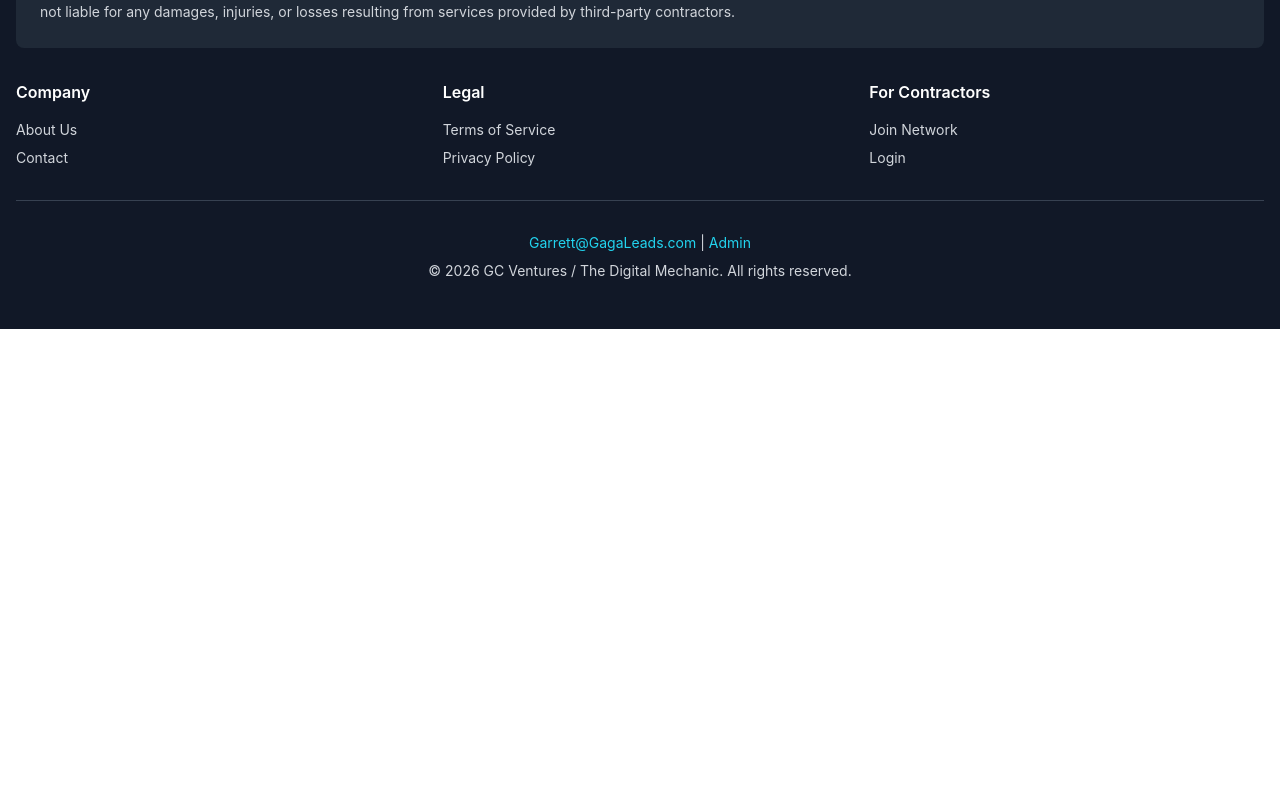
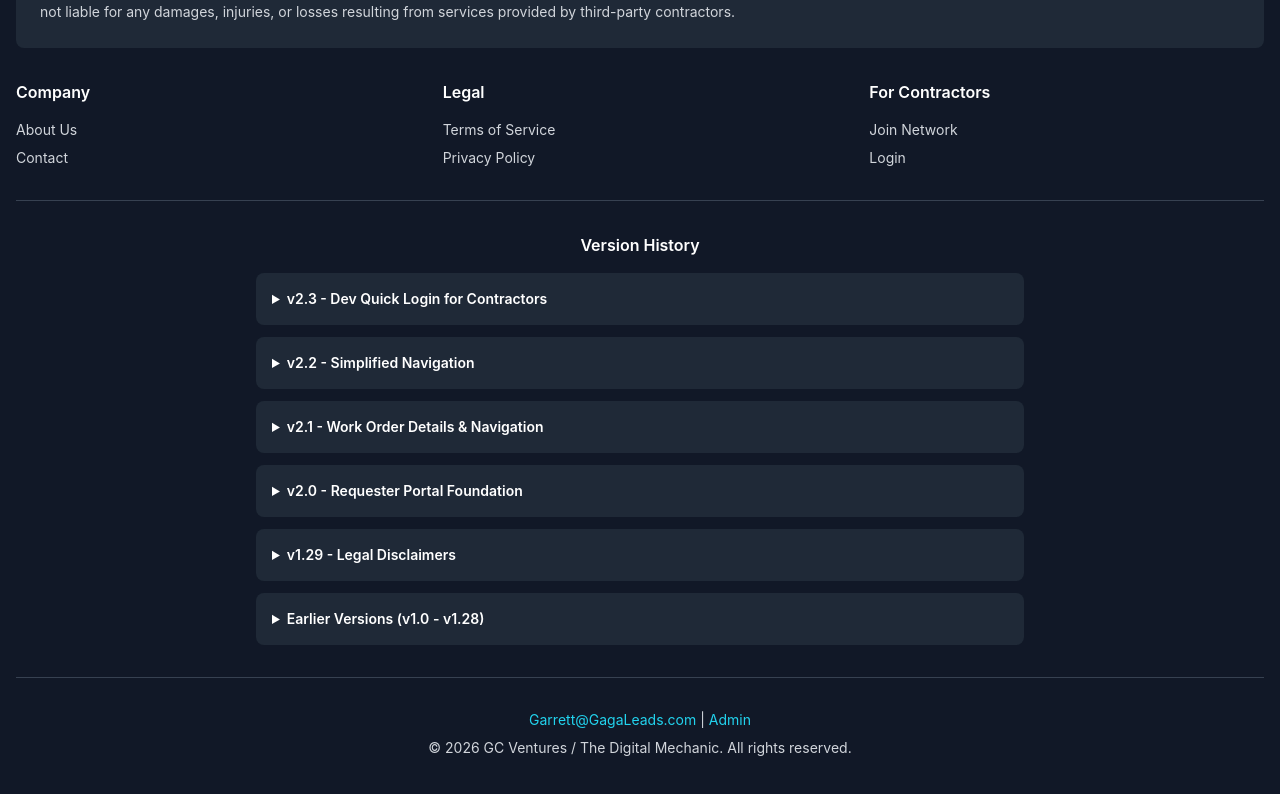
Before and after one commit to cadaeB02/Gaga-MVP-Leads, a Next.js app: page /admin/leads in a window 1280 px wide. Shown: the part 979-1773 px from the top of the page. Before the commit the page ends 1308 px from the top, so only its background shows below. Built offline with nearby package versions, Linux system fonts and the light colour scheme; no server answers.

Commit message:
v2.4 - Add version history/changelog to footer

```diff
--- a/app/page.tsx
+++ b/app/page.tsx
@@ -154,7 +154,7 @@ function HomeContent() {
                 <div className="max-w-7xl mx-auto flex items-center justify-between">
                     <div className="flex items-center gap-3">
                         <h1 className="text-2xl font-bold text-gray-900">LeadMan</h1>
-                        <span className="text-xs font-semibold text-gray-500 bg-gray-100 px-2 py-1 rounded">v2.3</span>
+                        <span className="text-xs font-semibold text-gray-500 bg-gray-100 px-2 py-1 rounded">v2.4</span>
                     </div>
                     <button
                         onClick={handleStripeCheckout}
--- a/components/Footer.tsx
+++ b/components/Footer.tsx
@@ -43,6 +43,80 @@ export default function Footer() {
                     </div>
                 </div>
 
+                {/* Version History */}
+                <div className="border-t border-gray-700 pt-8 mb-8">
+                    <h4 className="text-white font-semibold mb-4 text-center">Version History</h4>
+                    <div className="max-w-3xl mx-auto space-y-3 text-sm">
+                        <details className="bg-gray-800 rounded-lg p-4">
+                            <summary className="cursor-pointer font-semibold text-white hover:text-cyan-400 transition-colors">
+                                v2.3 - Dev Quick Login for Contractors
+                            </summary>
+                            <ul className="mt-3 ml-4 space-y-1 text-gray-400">
+                                <li>• Added "Dev Quick Login" button to contractor login page</li>
+                                <li>• Instant login as testpro@example.com for testing</li>
+                            </ul>
+                        </details>
+
+                        <details className="bg-gray-800 rounded-lg p-4">
+                            <summary className="cursor-pointer font-semibold text-white hover:text-cyan-400 transition-colors">
+                                v2.2 - Simplified Navigation
+                            </summary>
+                            <ul className="mt-3 ml-4 space-y-1 text-gray-400">
+                                <li>• Simplified navigation to role-based "Dashboard" and "Home" buttons</li>
+                                <li>• Removed cross-role dashboard links for better security</li>
+                            </ul>
+                        </details>
+
+                        <details className="bg-gray-800 rounded-lg p-4">
+                            <summary className="cursor-pointer font-semibold text-white hover:text-cyan-400 transition-colors">
+                                v2.1 - Work Order Details & Navigation
+                            </summary>
+                            <ul className="mt-3 ml-4 space-y-1 text-gray-400">
+                                <li>• Added navigation menu to Requester Dashboard</li>
+                                <li>• Made work order cards clickable</li>
+                                <li>• Created work order detail page at /requester/lead/[id]</li>
+                            </ul>
+                        </details>
+
+                        <details className="bg-gray-800 rounded-lg p-4">
+                            <summary className="cursor-pointer font-semibold text-white hover:text-cyan-400 transition-colors">
+                                v2.0 - Requester Portal Foundation
+                            </summary>
+                            <ul className="mt-3 ml-4 space-y-1 text-gray-400">
+                                <li>• Created Requester role and database schema</li>
+                                <li>• Built Requester login page with dev quick-login</li>
+                                <li>• Created Requester dashboard showing work orders</li>
+                                <li>• Added "Already have an account? Log In" button to homepage</li>
+                            </ul>
+                        </details>
+
+                        <details className="bg-gray-800 rounded-lg p-4">
+                            <summary className="cursor-pointer font-semibold text-white hover:text-cyan-400 transition-colors">
+                                v1.29 - Legal Disclaimers
+                            </summary>
+                            <ul className="mt-3 ml-4 space-y-1 text-gray-400">
+                                <li>• Added comprehensive footer disclaimer</li>
+                                <li>• Created Terms of Service page with anti-theft clause</li>
+                                <li>• Added TCPA consent text to lead form</li>
+                            </ul>
+                        </details>
+
+                        <details className="bg-gray-800 rounded-lg p-4">
+                            <summary className="cursor-pointer font-semibold text-white hover:text-cyan-400 transition-colors">
+                                Earlier Versions (v1.0 - v1.28)
+                            </summary>
+                            <ul className="mt-3 ml-4 space-y-1 text-gray-400">
+                                <li>• Contractor signup and authentication</li>
+                                <li>• Stripe payment integration ($1 first month, $60/month)</li>
+                                <li>• Lead preview mode with blurred contact info</li>
+                                <li>• Admin dashboard for lead management</li>
+                                <li>• Contractor verification workflow</li>
+                                <li>• RLS security policies</li>
+                            </ul>
+                        </details>
+                    </div>
+                </div>
+
                 {/* Copyright & Contact */}
                 <div className="border-t border-gray-700 pt-8 text-center space-y-2">
                     <p className="text-sm">
```
